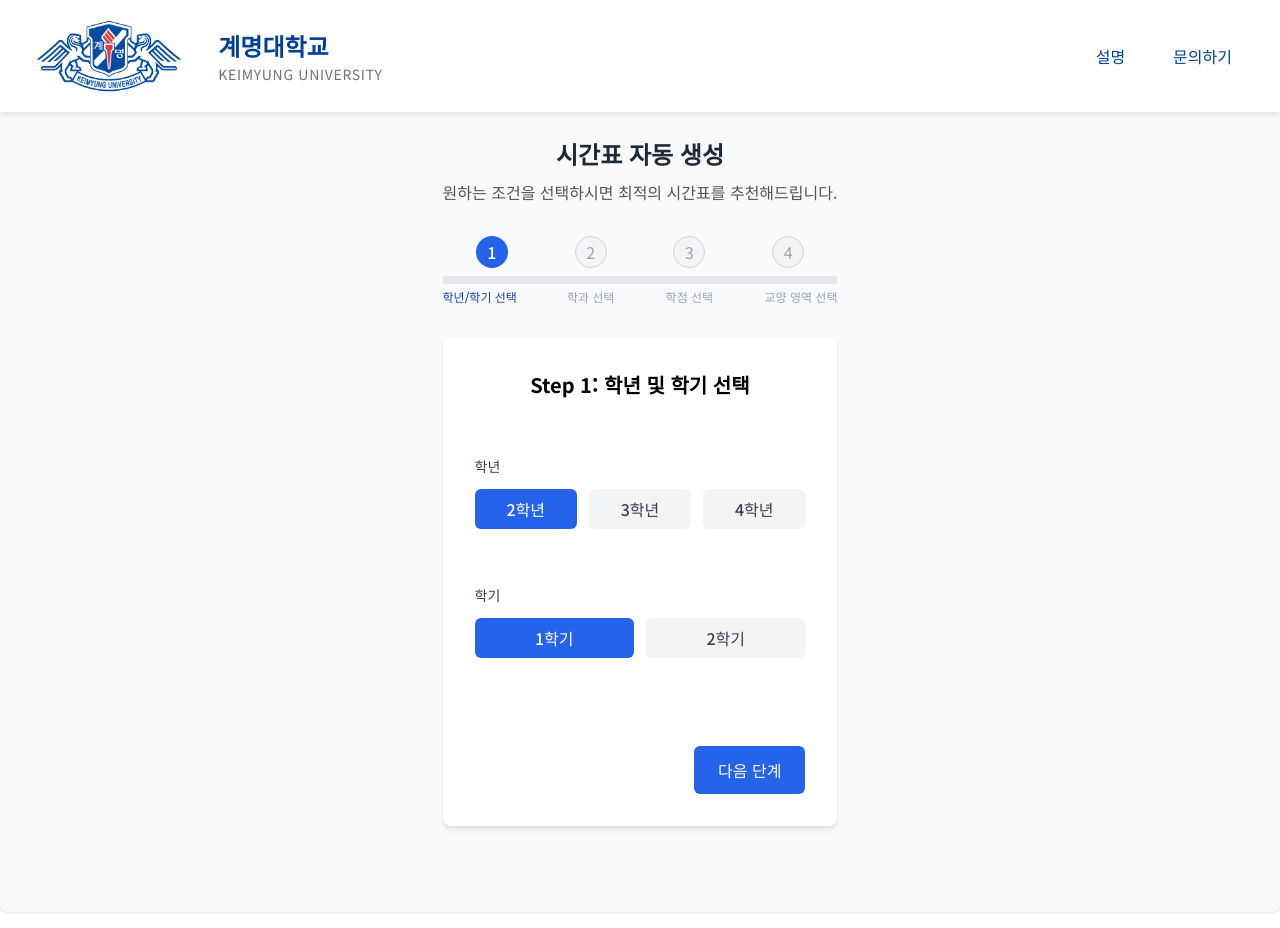
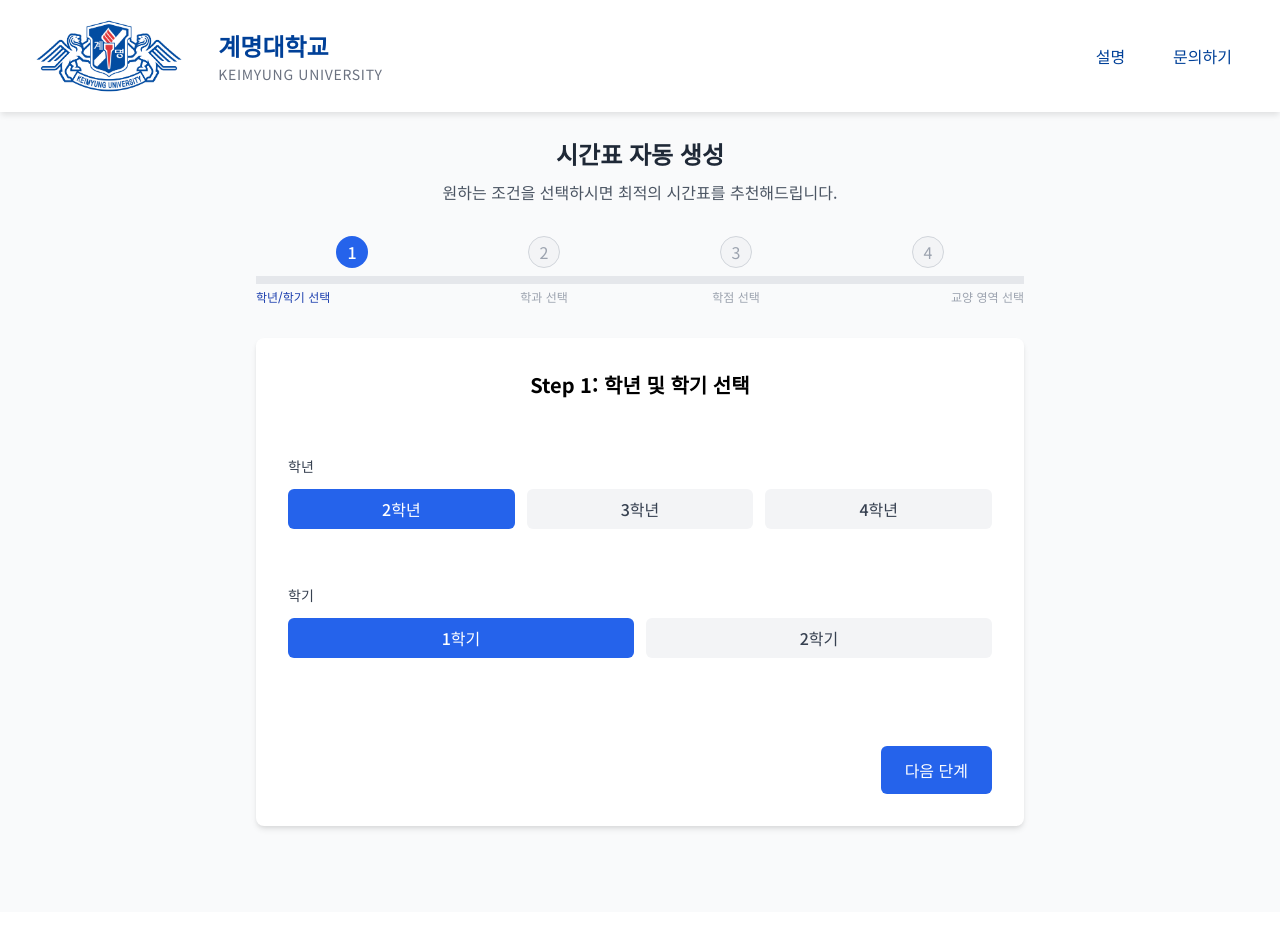
Before and after one commit to xjina/cap_jina, a React (Vite) app: page / in a window 1280 px wide. Built offline with nearby package versions, Linux system fonts and the light colour scheme.

Commit message:
class name error

```diff
--- a/src/TimetableFrom/Step3Credits/Step3.css
+++ b/src/TimetableFrom/Step3Credits/Step3.css
@@ -1,6 +1,6 @@
 .credits-grid {
   display: grid;
-  grid-template-columns: repeat(7, 1fr);
+  grid-template-columns: repeat(auto-fit, minmax(80px, 1fr));
   gap: 0.2rem;
 }
 
--- a/src/TimetableFrom/Step3Credits/Step3Credits.jsx
+++ b/src/TimetableFrom/Step3Credits/Step3Credits.jsx
@@ -98,7 +98,7 @@ const Step3Credits = ({
               }
               onClick={() => handleMajorCreditSelect(String(credit))}
             >
-              {credit}
+              {credit}학점
             </button>
           ))}
         </div>
@@ -121,7 +121,7 @@ const Step3Credits = ({
               }
               onClick={() => handleGeneralCreditSelect(String(credit))}
             >
-              {credit}
+              {credit}학점
             </button>
           ))}
         </div>
--- a/src/TimetableFrom/TimetableForm.jsx
+++ b/src/TimetableFrom/TimetableForm.jsx
@@ -1,5 +1,6 @@
 //timetableForm 메인 화면
 import React, { useState } from "react";
+import axios from "axios";
 import { useNavigate } from "react-router-dom";
 import ProgressBar from "./ProgressBar/ProgressBar";
 import Step1YearSemester from "./Step1YearSemester/Step1YearSemester";
@@ -65,33 +66,26 @@ const TimetableForm = () => {
     setIsLoading(true);
 
     try {
-      const response = await fetch(
+      const response = await axios.post(
         "https://kmutime.duckdns.org/api/timetable",
         {
-          method: "POST",
+          department: formData.departmentLabel,
+          grade: parseInt(formData.year),
+          semester: parseInt(formData.semester),
+          majorCredits: parseInt(formData.majorCredits),
+          liberalCredits: parseInt(formData.generalCredits),
+          liberalAreas: formData.generalAreas.map((areaId) =>
+            mapAreaIdToName(areaId)
+          ),
+        },
+        {
           headers: {
             "Content-Type": "application/json",
           },
-          body: JSON.stringify({
-            department: formData.departmentLabel,
-            grade: parseInt(formData.year),
-            semester: parseInt(formData.semester),
-            majorCredits: parseInt(formData.majorCredits),
-            liberalCredits: parseInt(formData.generalCredits),
-            liberalAreas: formData.generalAreas.map((areaId) =>
-              mapAreaIdToName(areaId)
-            ),
-          }),
         }
       );
 
-      if (!response.ok) {
-        throw new Error(
-          `서버 응답 오류: ${response.status} ${response.statusText}`
-        );
-      }
-
-      const data = await response.json();
+      const data = response.data;
       console.log("서버 응답:", data);
 
       // 응답 유효성 검사
@@ -160,21 +154,19 @@ const TimetableForm = () => {
   };
 
   return (
-    <div className="timetable-container">
-      <div className="timetable-inner">
-        <div className="timetable-header">
-          <h1 className="timetable-title">시간표 자동 생성</h1>
-          <p className="timetable-subtitle">
+    <div className="form-container">
+      <div className="form-inner">
+        <div className="form-header">
+          <h1 className="form-title">시간표 자동 생성</h1>
+          <p className="form-subtitle">
             원하는 조건을 선택하시면 최적의 시간표를 추천해드립니다.
           </p>
         </div>
 
         <ProgressBar currentStep={currentStep} totalSteps={4} />
 
-        <div className="timetable-card">
-          <div className={`timetable-content ${slideDirection}`}>
-            {renderStep()}
-          </div>
+        <div className="form-card">
+          <div className={`form-content ${slideDirection}`}>{renderStep()}</div>
         </div>
       </div>
     </div>
--- a/src/TimetableFrom/TimetableFormStyles.css
+++ b/src/TimetableFrom/TimetableFormStyles.css
@@ -56,7 +56,7 @@
   transition: width 0.5s ease-out;
 }
 
-.timetable-container {
+.form-container {
   position: relative;
   min-height: 400px;
   background-color: #f9fafb;
@@ -64,31 +64,31 @@
   padding: 1.5rem;
 }
 
-.timetable-inner {
+.form-inner {
   max-width: 48rem;
   margin-left: auto;
   margin-right: auto;
 }
 
 /* 헤더 스타일 */
-.timetable-header {
+.form-header {
   text-align: center;
   margin-bottom: 2rem;
 }
 
-.timetable-title {
+.form-title {
   font-size: 1.5rem;
   font-weight: 700;
   color: #1f2937;
 }
 
-.timetable-subtitle {
+.form-subtitle {
   color: #4b5563;
   margin-top: 0.5rem;
 }
 
 /* 컨텐츠 카드 스타일 */
-.timetable-card {
+.form-card {
   margin-top: 2rem;
   background-color: white;
   padding: 2rem;
@@ -97,7 +97,7 @@
     0 2px 4px -1px rgba(0, 0, 0, 0.06);
 }
 
-.timetable-content {
+.form-content {
   transition-property: all;
   transition-duration: 500ms;
 }
@@ -179,7 +179,7 @@
 
 /* 반응형 디자인을 위한 미디어 쿼리 */
 @media (max-width: 768px) {
-  .timetable-container {
+  .form-container {
     min-height: 500px;
   }
 }
```
